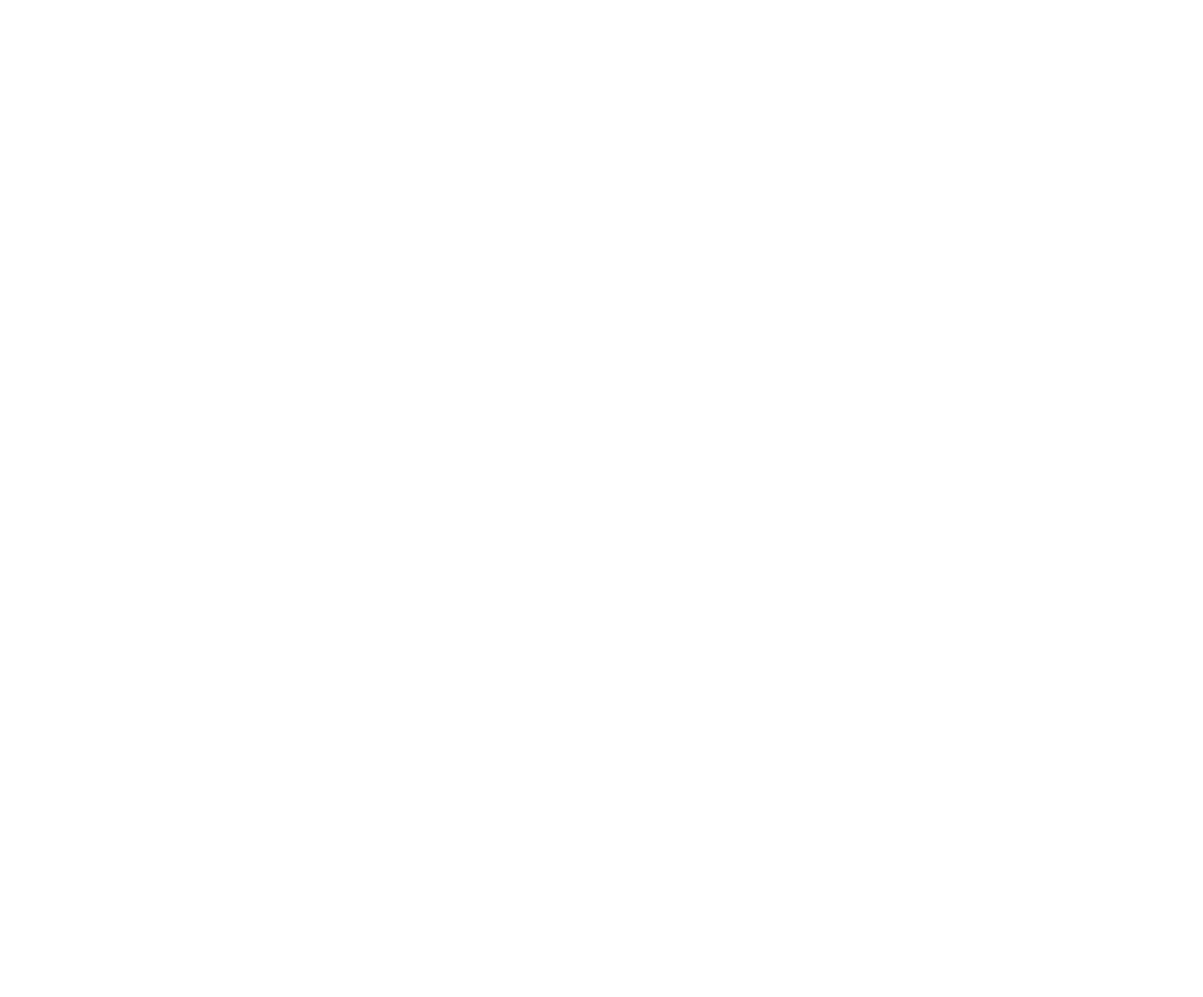
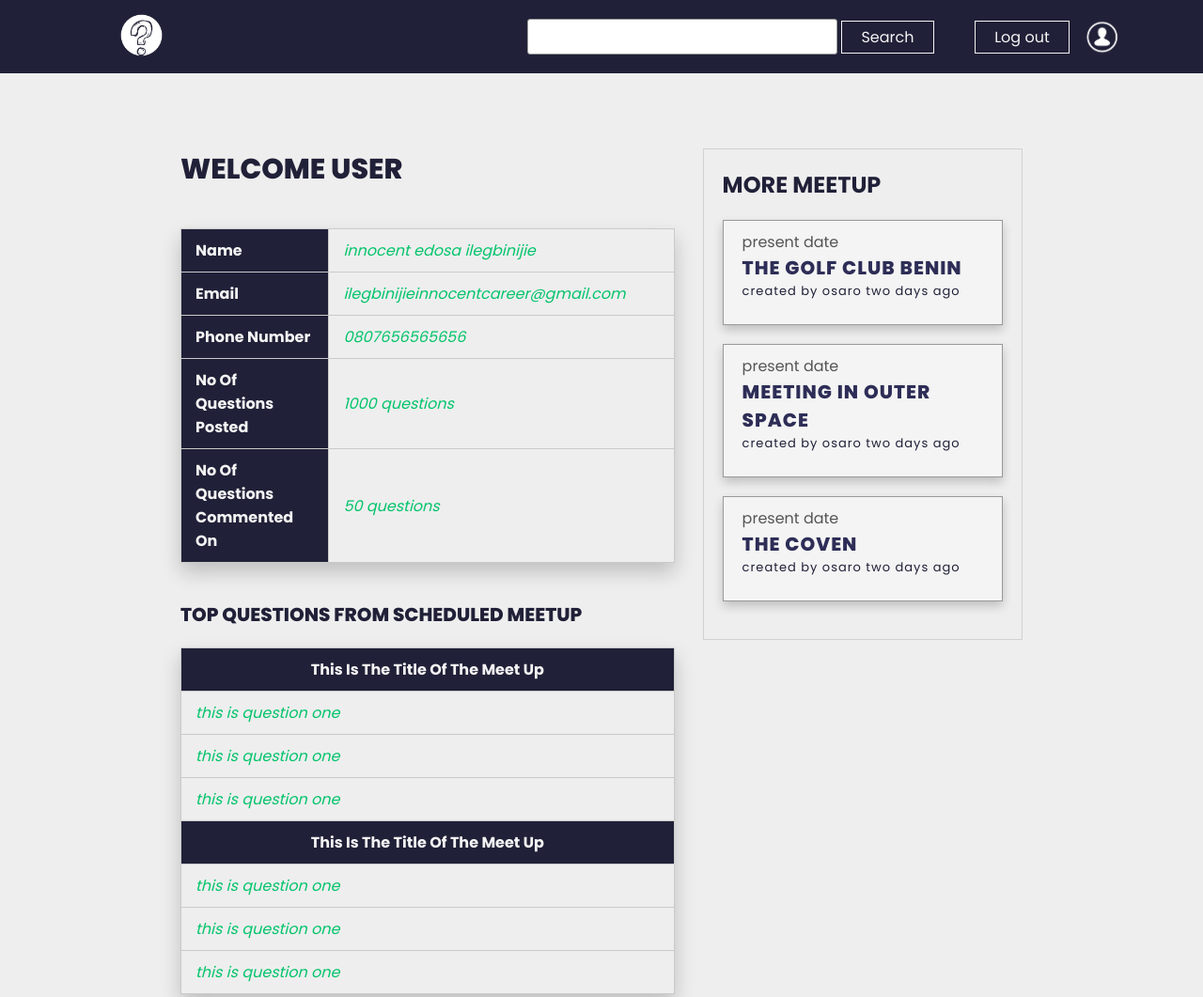
Before and after one commit to innocentEdosa/QUESTIONER, a plain HTML site: page UI/profile.html in a window 1280 px wide. Shown: the top 1061 px of the page at 94% size. Before the commit the page ends 800 px from the top, so only its background shows below. Drawn offline with Linux system fonts and the light colour scheme.

Commit message:
Create user profile page

```diff
--- a/UI/admin.html
+++ b/UI/admin.html
@@ -0,0 +1,211 @@
+<!DOCTYPE html>
+<html lang="en">
+<head>
+    <meta charset="UTF-8">
+    <meta name="viewport" content="width=device-width, initial-scale=1.0">
+    <meta http-equiv="X-UA-Compatible" content="ie=edge">
+    <title>Questioner | Admin</title>
+    <link rel="stylesheet" href="css/style.css">
+    <script defer src="js/main.js"></script>
+
+</head>
+<body>
+        <nav class="navigation">
+                <div class="row nav__mobile ">
+                        <div class="navigation__mobilelogobox">
+                                <img src="img/logo.png" alt="logo" class="navigation__logo">
+                        </div>
+                        <input type="checkbox" name="checkBox" id="checkBox" class="navigation__checkbox">
+                        <label for="checkBox" class="navigation__toggle" id="navtoggle">
+                            <span class="navigation__icon" id="navigation__icon"></span>
+                        </label>
+                        <div class="navigation__background">&nbsp</div>
+
+                        <div class="navigation__mobile">
+                            <ul class="navigation__listmobile">
+                                 <li class="navigation__listitem--mobile"><a href="#" class="navigation__listlink--mobile">Log out</a></li>
+                                 <li class="navigation__listitem--mobile"><a href="#" class="navigation__listlink--mobile">Your profile</a></li>
+                                <li class="navigation__listitem">
+                                     <input type="text" class="navigation__listsearch">
+                                    <a href="#" class="navigation__listlink">
+                                         <span class="navigation__listsearch-btn">Search</span>
+                                    </a>
+                                </li>
+
+                            </ul>
+                      </div>
+                </div>
+
+
+                <div class="row nav__desktop" >
+                    <div class="navigation__logobox">
+                        <img src="img/logo.png" alt="logo" class="navigation__logo">
+                    </div>
+                    <ul class="navigation__list">
+                        <li class="navigation__listitem">
+                            <input type="text" class="navigation__listsearch">
+                            <a href="#" class="navigation__listlink">
+                             <span class="navigation__listsearch-btn">Search</span>
+                            </a>
+
+                        </li>
+                        <li class="navigation__listitem">
+                            <a href="profile.html" class="navigation__listlink">Log out</a>
+                        </li>
+                        <li class="navigation__listitem">
+                            <a href="profile.html" class="navigation__imglink"><img src="img/user (1).png" class="navigation__profileimg" alt="profile"></a>
+                        </li>
+                    </ul>
+               </div>
+        </nav>
+        <header class="admin__showcase">
+            <div class="row padding-df">
+                    <h2 class="showcase__text u-marginBottom-md">
+                         <span class=" heading--secondary showcase__text--main moveInLeft">
+                             welcome organiser
+                         </span>
+                         <span class="showcase__text--sub moveInRight">
+                             Create some awesome meetup
+                         </span>
+                    </h2>
+                    <div class="showcase__btnwrapper">
+                        <button  class="btn showcase__btn  moveInBottom" id='createlink1'>create meetup</button>
+                    </div>
+            </div>
+        </header>
+        <main>
+            <section class="section__record">
+                <div class="row">
+                    <table class="record__table moveInBottom">
+                        <caption class="record__caption u-marginBottom-sm moveInBottom"><h2 class="heading--secondary">Records</h2></caption>
+                        <tr class="record__row">
+                            <th class=" row__No record__heading ">No</th>
+                            <th class=" row__title record__heading ">MeetUp</th>
+                            <th class=" row__date record__heading ">Date Created</th>
+                            <th class=" row__action record__heading ">action</th>
+                        </tr>
+                        <tr class="record__row">
+                           <td class="record__data">1</td>
+                           <td class="record__data">this is the meet up title</td>
+                           <td class="record__data">13/09/2019</td>
+                           <td class="record__data">
+                               <a href="#" class="record__delete emp">delete</a>
+                               <a href="#" class="record__edit emp">edit</a>
+                           </td>
+                        </tr>
+                        <tr class="record__row">
+                                <td class="record__data">2</td>
+                                <td class="record__data">this is the meet up title</td>
+                                <td class="record__data">14/09/2019</td>
+                                <td class="record__data">
+                                    <a href="#" class="record__delete emp">delete</a>
+                                    <a href="#" class="record__edit emp">edit</a>
+                                </td>
+                        </tr>
+                        <tr class="record__row">
+                                <td class="record__data">3</td>
+                                <td class="record__data">Andela development challenge 2018 fellowship 40</td>
+                                <td class="record__data">15/09/2019</td>
+                                <td class="record__data">
+                                    <a href="#" class="record__delete emp">delete</a>
+                                    <a href="#" class="record__edit emp">edit</a>
+                                </td>
+                         </tr>
+                         <tr class="record__row">
+                                <td class="record__data">4</td>
+                                <td class="record__data">The meeting of kings</td>
+                                <td class="record__data">15/09/2019</td>
+                                <td class="record__data">
+                                    <a href="#" class="record__delete emp">delete</a>
+                                    <a href="#" class="record__edit emp">edit</a>
+                                </td>
+                         </tr>
+                         <tr class="record__row">
+                                <td class="record__data">5</td>
+                                <td class="record__data">Coronation of the angry monarch..lol</td>
+                                <td class="record__data">15/09/2019</td>
+                                <td class="record__data">
+                                    <a href="#" class="record__delete emp">delete</a>
+                                    <a href="#" class="record__edit emp">edit</a>
+                                </td>
+                         </tr>
+                         <tr class="record__row">
+                                <td class="record__data">6</td>
+                                <td class="record__data">Andela Hackatoon 1984</td>
+                                <td class="record__data">15/09/2019</td>
+                                <td class="record__data">
+                                    <a href="#" class="record__delete emp">delete</a>
+                                    <a href="#" class="record__edit emp">edit</a>
+                                </td>
+                         </tr>
+                         <tr class="record__row">
+                                <td class="record__data">4</td>
+                                <td class="record__data">The meeting of kings</td>
+                                <td class="record__data">15/09/2019</td>
+                                <td class="record__data">
+                                    <a href="#" class="record__delete emp">delete</a>
+                                    <a href="#" class="record__edit emp">edit</a>
+                                </td>
+                         </tr>
+
+
+                    </table>
+                </div>
+                <div class="row">
+                        <div class="showcase__btnwrapper">
+                                <button href="#" class="btn showcase__btn  moveInBottom">create meetup</button>
+                        </div>
+                </div>
+            </section>
+            <!-- <div class="create__post moveInLeft" id="popup">
+                <div class="create__post--popup">
+                                <div class="form__logobox ">
+                                    <a href="index.html"><img src="img/logo1.png" alt="logo" class="form__logo"></a>
+                                </div>
+                                <div class="form__heading heading--primary">
+                                    Create Meetup
+                                </div>
+                                <div class="close">&times;</div>
+                         <form action="#" class="form create__form">
+                                    <div class="form__group">
+                                        <label for="meetup__title" class="form__label">Topic/Title of meetup</label>
+                                        <input type="text" class="form__input" required placeholder="Pick a topic" id="meetup__title" name="meetup__title">
+                                    </div>
+                                    <div class="form__group--inline">
+                                        <label for="meetup__date" class="form__label">Date of meetup</label>
+                                        <input type="date" class="form__input" required placeholder="13/01/2019" id="meetup__date" name="meetup__date">
+                                    </div>
+                                    <div class="form__group--inline">
+                                            <label for="meetup__img" class="form__label">Meetup picture (optional)</label>
+                                            <input type="file" class="form__input" required placeholder="13/01/2019" id="meetup__img" name="meetup__img">
+                                    </div>
+
+                                    <div class="form__group">
+                                        <label for="meetup__tag" class="form__label">tags</label>
+                                        <input type="text" class="form__input" placeholder="tags (tags must be seperated with comma)" id="meetup__tag" name="meetup__tag">
+                                    </div>
+                                    <div class="form__group">
+                                            <label for="meetup__location" class="form__label">Location</label>
+                                            <input type="text" class="form__input" placeholder="Where is the meetup holding" id="meetup__tag" name="meetup__location">
+                                    </div>
+                                    <div class="form__group">
+                                        <div class="meetup__btnwrapper">
+                                                <button class="btn form__btn" id="createlink2">Create meetup</button>
+                                        </div>
+                                    </div>
+
+                        </form>
+                </div> -->
+            </div>
+
+
+
+        </main>
+        <footer class="footer">
+                <h2 class="heading__primary">
+                    Questionaire &copy; 2018
+                </h2>
+                <p>All rights reserved</p>
+        </footer>
+</body>
+</html>
--- a/UI/css/style.css
+++ b/UI/css/style.css
@@ -23,6 +23,94 @@ a {
 }
 
 
+.section__profile {
+    padding: 8rem;
+    background-color: #eeeeee;
+}
+
+.profile__info {
+     table-layout: fixed;
+     width: 100%;
+     white-space: none;
+     border: 1px solid #cacaca;
+     padding: 1rem;
+     border-collapse: collapse;
+     box-shadow: 0 1rem 2rem rgba(0,0,0,.2);
+}
+
+.profile__row,
+.profile__heading,
+.profile__data {
+    padding: 1rem 1.5rem;
+    text-align: left;
+    border: 1px solid #cacaca;
+
+}
+
+.profile__data {
+    color: rgb(5, 196, 107);
+    font-style: italic;
+    text-overflow: ellipsis;
+    overflow: hidden;
+}
+.profile__heading {
+    background-color: rgb(32, 32, 56);
+    color: #f4f4f4;
+    text-transform: capitalize;
+}
+
+.profile__row-1 {
+    width: 30%
+}
+.profile__row-2{
+    width: 70%;
+}
+
+.meetup__info {
+    table-layout: fixed;
+    width: 100%;
+    white-space: none;
+    border: 1px solid #cacaca;
+    padding: 1rem;
+    border-spacing: 1rem;
+    border-collapse: collapse;
+    box-shadow: 0 1rem 2rem rgba(0,0,0,.2);
+}
+
+.meetup__row,
+.meetup__data {
+   padding: 1rem 1.5rem;
+   text-align: left;
+   border: 1px solid #cacaca;
+
+}
+
+.meetup__row:nth-child(even) {
+    background-color: #e0e0e0;
+}
+
+.meetup__data {
+   color: rgb(5, 196, 107);
+   font-style: italic;
+   text-overflow: ellipsis;
+   overflow: hidden;
+}
+.meetup__heading {
+   background-color: rgb(32, 32, 56);
+   color: #f4f4f4;
+   text-transform: capitalize;
+   text-align: center;
+   overflow: hidden;
+   text-overflow: ellipsis;
+   padding: 1rem 1.5rem;
+}
+
+.profile__row-1 {
+   width: 30%
+}
+.profile__row-2{
+   width: 70%;
+}
 
 /* animation classes */
 
@@ -73,6 +161,13 @@ a {
     padding-right: 2rem;
 }
 
+.less {
+    color: #555;
+    border: none;
+    padding: none;
+    background-color: transparent;
+}
+
 .u-text-center {
     text-align: center
 }
@@ -82,9 +177,19 @@ a {
 }
 
 .close {
-    font-size: 1.8rem;
+    padding: 1rem;
     text-align: right;
+    display: inline-block;
+    font-size: 6rem;
+    color: inherit;
+    color: rgb(32,32,56);
+    cursor: pointer;
+    position: absolute;
+    top: 2rem;
+    right: 4rem;
 }
+
+
 
 
 /* typography classes */
@@ -102,6 +207,8 @@ a {
     font-size: 3rem;
     font-weight: 900;
     text-transform: uppercase;
+    color: rgb(32,32,56);
+
 }
 
 
@@ -126,6 +233,7 @@ a {
 
 button:active {
     transform: translateY(.5rem);
+    backface-visibility: hidden;
 }
 
 
@@ -555,7 +663,12 @@ box-shadow: 0 1rem 2rem rgba(0, 0, 0,.2);
     color: #dbd7d7;
 }
 
-
+.less {
+    color: #555;
+    border: none;
+    padding: none;
+    background-color: transparent;
+}
  /* showcase styling */
 
 .showcase {
@@ -710,6 +823,8 @@ sections styling */
      opacity: 0;
      width:100%;
      display: none;
+     overflow: scroll;
+     z-index: 500;
 
  }
 
@@ -1326,6 +1441,14 @@ sections styling */
     }
 
 
+.header__wrapper{
+
+    width: 95%;
+    text-align: center;
+
+}
+
+
  }
 
 
--- a/UI/profile.html
+++ b/UI/profile.html
@@ -0,0 +1,194 @@
+<!DOCTYPE html>
+<html lang="en">
+<head>
+    <meta charset="UTF-8">
+    <meta name="viewport" content="width=device-width, initial-scale=1.0">
+    <meta http-equiv="X-UA-Compatible" content="ie=edge">
+    <title>Questioner | meetup</title>
+    <link href="https://fonts.googleapis.com/css?family=Lato:400,900|Poppins:400,700,800" rel="stylesheet">
+    <link rel="stylesheet" href="css/style.css">
+</head>
+<body>
+    <nav class="navigation">
+        <div class="row nav__mobile ">
+                <div class="navigation__mobilelogobox">
+                        <a href="index.html"><img src="img/logo.png" alt="logo" class="navigation__logo"></a>
+                </div>
+                <input type="checkbox" name="checkBox" id="checkBox" class="navigation__checkbox">
+                <label for="checkBox" class="navigation__toggle" id="navtoggle">
+                    <span class="navigation__icon" id="navigation__icon"></span>
+                </label>
+                <div class="navigation__background">&nbsp</div>
+
+                <div class="navigation__mobile">
+                    <ul class="navigation__listmobile">
+                         <li class="navigation__listitem--mobile"><a href="index.html" class="navigation__listlink--mobile">Log out</a></li>
+                         <li class="navigation__listitem--mobile"><a href="profile.html" class="navigation__listlink--mobile">Your profile</a></li>
+                        <li class="navigation__listitem">
+                             <input type="text" class="navigation__listsearch">
+                            <a href="#" class="navigation__listlink">
+                                 <span class="navigation__listsearch-btn">Search</span>
+                            </a>
+                        </li>
+
+                    </ul>
+              </div>
+        </div>
+
+
+        <div class="row nav__desktop" >
+            <div class="navigation__logobox">
+               <a href="index.html"> <img src="img/logo.png" alt="logo" class="navigation__logo"></a>
+            </div>
+            <ul class="navigation__list">
+                <li class="navigation__listitem">
+                    <input type="text" class="navigation__listsearch">
+                    <a href="#" class="navigation__listlink">
+                     <span class="navigation__listsearch-btn">Search</span>
+                    </a>
+
+                </li>
+                <li class="navigation__listitem">
+                    <a href="index.html" class="navigation__listlink">Log out</a>
+                </li>
+                <li class="navigation__listitem">
+                    <a href="profile.html" class="navigation__imglink"><img src="img/user (1).png" class="navigation__profileimg" alt="profile"></a>
+                </li>
+            </ul>
+       </div>
+    </nav>
+    <main>
+        <section class="section__profile">
+        <div class="profile">
+            <div class="row">
+                <div class="col-3-of-5">
+                    <div class="profile__text u-marginBottom-md">
+                        <h2 class="heading--secondary">
+                            Welcome user
+                        </h2>
+                    </div>
+                    <table class="profile__info">
+                        <tr class="profile__row">
+                            <th class=" profile__row-1 profile__heading">Name</th>
+                            <td class=" profile__row-2 profile__data">innocent edosa ilegbinijie</td>
+                        </tr>
+                        <tr class="profile__row">
+                            <th class="profile__heading">Email</th>
+                            <td class="profile__data">ilegbinijieinnocentcareer@gmail.com</td>
+                        </tr>
+                        <tr class="profile__row">
+                            <th class="profile__heading">Phone number</th>
+                            <td class="profile__data">0807656565656</td>
+                        </tr>
+                        <tr class="profile__row">
+                            <th class="profile__heading">No of questions posted</th>
+                            <td class="profile__data">1000 questions</td>
+                        </tr>
+                        <tr class="profile__row">
+                            <th class="profile__heading">No of questions commented on</th>
+                            <td class="profile__data">50 questions</td>
+                        </tr>
+                    </table>
+                    <div class="profile__text u-marginTop-md u-marginBottom-sm">
+                        <h2 class="heading--primary">
+                                Top questions from scheduled meetup
+                         </h2>
+                    </div>
+                    <table class="meetup__info">
+                        <tr class="meetup__row">
+                            <th class="meetup__heading">
+                                this is the title of the meet up
+                            </th>
+                        </tr>
+                        <tr>
+                            <td class="meetup__data"> this is question one</td>
+                        </tr>
+                        <tr>
+                            <td class="meetup__data"> this is question one</td>
+                        </tr>
+                        <tr>
+                             <td class="meetup__data"> this is question one</td>
+                        </tr>
+                        <tr class="meetup__row">
+                                <th class="meetup__heading">
+                                    this is the title of the meet up
+                                </th>
+                            </tr>
+                            <tr>
+                                <td class="meetup__data"> this is question one</td>
+                            </tr>
+                            <tr>
+                                <td class="meetup__data"> this is question one</td>
+                            </tr>
+                            <tr>
+                                 <td class="meetup__data"> this is question one</td>
+                            </tr>
+                    </table>
+
+                </div>
+                <div class="col-2-of-5">
+                        <div class="more__meetup">
+                                <h2 class="heading__primary post__heading u-marginBottom-sm">
+                                        More meetup
+                                 </h2>
+                            <a href="meetup.html">
+                                <div class="card__sub paddingSide-sm u-marginBottom-sm">
+                                        <div class="card__date u-marginTop-sm">
+                                            present date
+                                        </div>
+                                        <div class="card__text">
+                                            <h2 class="card__title heading--primary">
+                                                the golf club benin
+                                            </h2>
+                                          <div class="card__created u-marginBottom-sm">
+                                                created by osaro two days ago
+                                          </div>
+                                    </div>
+                                 </div>
+                                </a>
+                                <a href="meetup.html">
+                                        <div class="card__sub paddingSide-sm u-marginBottom-sm">
+                                                <div class="card__date u-marginTop-sm">
+                                                    present date
+                                                </div>
+                                                <div class="card__text">
+                                                    <h2 class="card__title heading--primary">
+                                                       meeting in outer space
+                                                    </h2>
+                                                  <div class="card__created u-marginBottom-sm">
+                                                        created by osaro two days ago
+                                                  </div>
+                                            </div>
+                                         </div>
+                                </a>
+                                <a href="meetup.html">
+                                        <div class="card__sub paddingSide-sm u-marginBottom-sm">
+                                                <div class="card__date u-marginTop-sm">
+                                                    present date
+                                                </div>
+                                                <div class="card__text">
+                                                    <h2 class="card__title heading--primary">
+                                                        the coven
+                                                    </h2>
+                                                  <div class="card__created u-marginBottom-sm">
+                                                        created by osaro two days ago
+                                                  </div>
+                                                </div>
+                                      </div>
+                                </a>
+                        </div>
+                </div>
+            </div>
+
+        </div>
+
+        </section>
+    </main>
+    <footer class="footer">
+            <h2 class="heading__primary">
+                Questionaire &copy; 2018
+            </h2>
+            <p>All rights reserved</p>
+    </footer>
+</body>
+</html>
```
Also changed, not shown: UI/index.html (+5 -5 lines), UI/js/main.js (+9 -0 lines), UI/meetup.html (+11 -5 lines), UI/img/meetup(3).jpg (added), UI/img/meetup(5).jpg (added).
